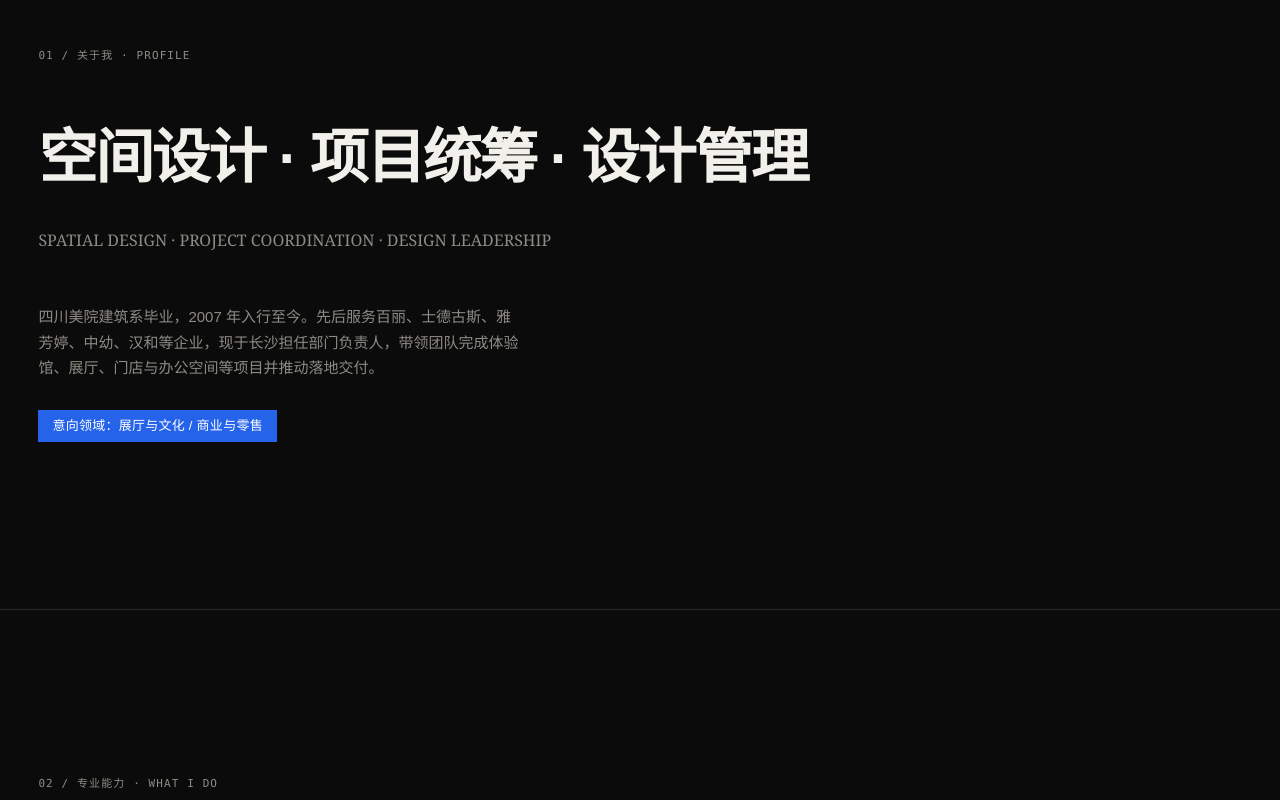
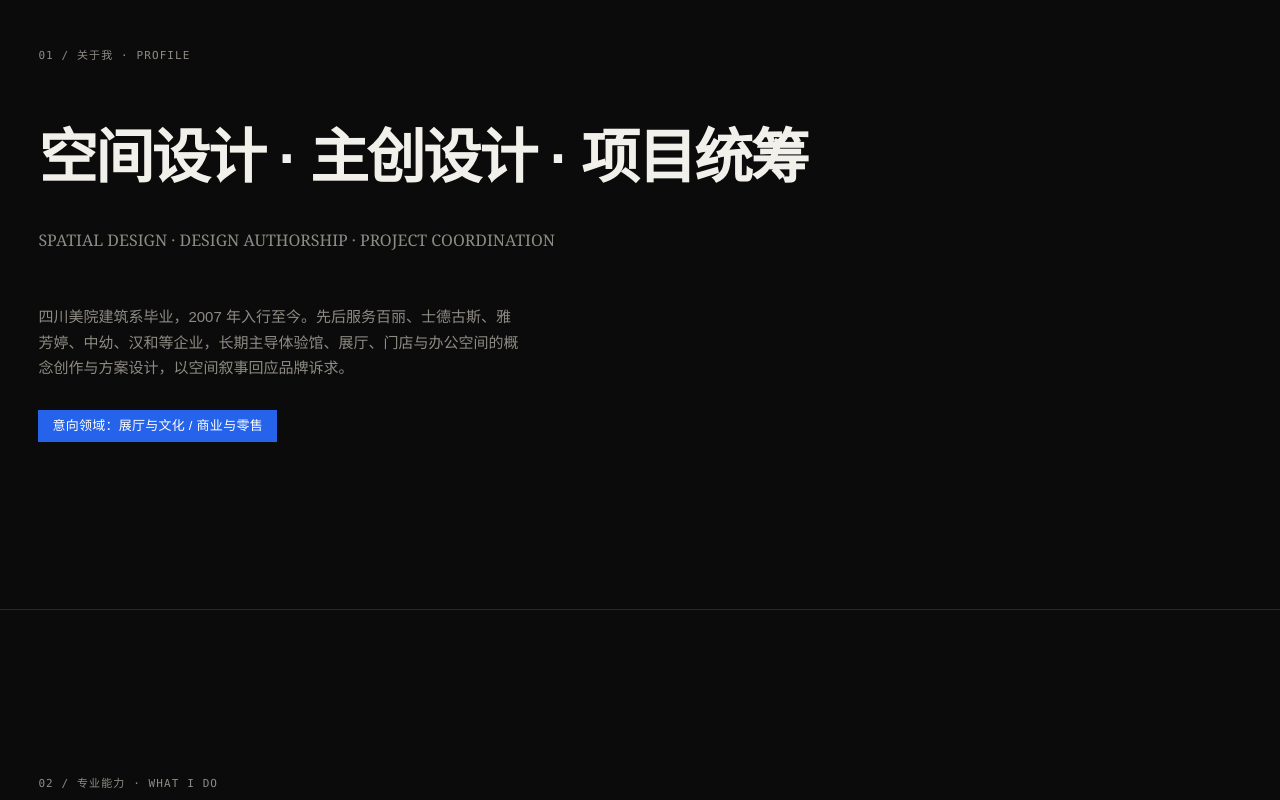
Before and after one commit to qtds2504589/yuanhao-portfolio, a plain HTML site: page index.html in a window 1280 px wide. Shown: the part 920-1720 px from the top of the page. Drawn offline with Linux system fonts and the light colour scheme.

Commit message:
关于我改为设计主创表述，同步更新作品集PDF

```diff
--- a/data/site.json
+++ b/data/site.json
@@ -10,9 +10,9 @@
     "image_alt": "IMON玩具体验馆 · 长颈鹿与毛绒玩偶自然造景"
   },
   "profile": {
-    "statement": "空间设计 · 项目统筹 · 设计管理",
-    "statement_en": "SPATIAL DESIGN · PROJECT COORDINATION · DESIGN LEADERSHIP",
-    "note": "四川美院建筑系毕业，2007 年入行至今。先后服务百丽、士德古斯、雅芳婷、中幼、汉和等企业，现于长沙担任部门负责人，带领团队完成体验馆、展厅、门店与办公空间等项目并推动落地交付。",
+    "statement": "空间设计 · 主创设计 · 项目统筹",
+    "statement_en": "SPATIAL DESIGN · DESIGN AUTHORSHIP · PROJECT COORDINATION",
+    "note": "四川美院建筑系毕业，2007 年入行至今。先后服务百丽、士德古斯、雅芳婷、中幼、汉和等企业，长期主导体验馆、展厅、门店与办公空间的概念创作与方案设计，以空间叙事回应品牌诉求。",
     "focus": "意向领域：展厅与文化 / 商业与零售"
   },
   "skills": [
@@ -36,9 +36,9 @@
     },
     {
       "index": "04",
-      "name": "设计团队管理",
-      "en": "DESIGN LEADERSHIP",
-      "desc": "带领团队分工、评审与质量把控，统筹多项目并行推进"
+      "name": "主创设计与方案把控",
+      "en": "DESIGN AUTHORSHIP",
+      "desc": "主导概念立意与空间叙事，把握方案原创性与深化完成度"
     },
     {
       "index": "05",
--- a/index.html
+++ b/index.html
@@ -4,7 +4,7 @@
 <meta charset="UTF-8">
 <meta name="viewport" content="width=device-width,initial-scale=1">
 <title>袁浩 — 空间设计 · 长沙</title>
-<meta name="description" content="空间设计 · 项目统筹 · 设计管理 · 15+ 年经验">
+<meta name="description" content="空间设计 · 主创设计 · 项目统筹 · 15+ 年经验">
 <link rel="stylesheet" href="styles/main.css?v=16">
 </head>
 <body>
@@ -36,9 +36,9 @@
 
   <section class="section">
     <p class="eyebrow">01 / 关于我 · PROFILE</p>
-    <div class="statement" data-field="profile.statement">空间设计 · 项目统筹 · 设计管理</div>
-    <p class="statement-en" data-field="profile.statement_en">SPATIAL DESIGN · PROJECT COORDINATION · DESIGN LEADERSHIP</p>
-    <p class="note" data-field="profile.note">四川美院建筑系毕业，2007 年入行至今。先后服务百丽、士德古斯、雅芳婷、中幼、汉和等企业，现于长沙担任部门负责人，带领团队完成体验馆、展厅、门店与办公空间等项目并推动落地交付。</p>
+    <div class="statement" data-field="profile.statement">空间设计 · 主创设计 · 项目统筹</div>
+    <p class="statement-en" data-field="profile.statement_en">SPATIAL DESIGN · DESIGN AUTHORSHIP · PROJECT COORDINATION</p>
+    <p class="note" data-field="profile.note">四川美院建筑系毕业，2007 年入行至今。先后服务百丽、士德古斯、雅芳婷、中幼、汉和等企业，长期主导体验馆、展厅、门店与办公空间的概念创作与方案设计，以空间叙事回应品牌诉求。</p>
     <p class="note focus-pill" data-field="profile.focus" style="margin-top:14px">意向领域：展厅/文化 / 商业/零售</p>
   </section>
 
@@ -48,7 +48,7 @@
       <div><b>01</b><span>空间策略 <small>SPATIAL STRATEGY</small></span></div>
       <div><b>02</b><span>概念与方案设计 <small>CONCEPT DEVELOPMENT</small></span></div>
       <div><b>03</b><span>项目统筹 <small>PROJECT COORDINATION</small></span></div>
-      <div><b>04</b><span>设计团队管理 <small>DESIGN LEADERSHIP</small></span></div>
+      <div><b>04</b><span>主创设计与方案把控 <small>DESIGN AUTHORSHIP</small></span></div>
       <div><b>05</b><span>深化与落地交付 <small>TECHNICAL DEVELOPMENT</small></span></div>
     </div>
   </section>
```
Also changed, not shown: about.html (+1 -1 lines), portfolio-light.html (+4 -4 lines), portfolio.html (+2 -2 lines), 1 other file.
